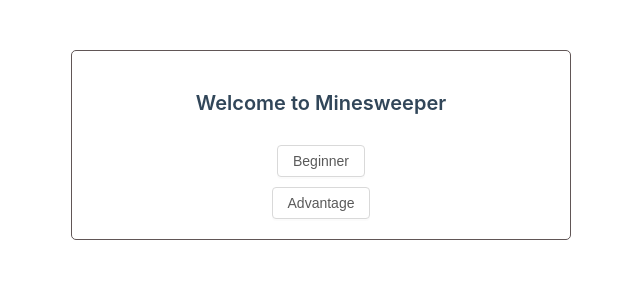
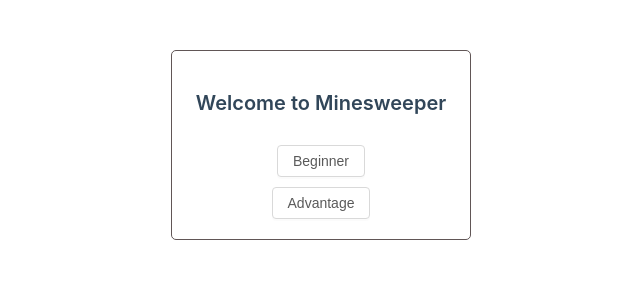
Before and after one commit to nhanm/minesweeper, a React (Create React App) app: page / in a window 1280 px wide. Shown: the top 300 px of the page, without its empty margins (319-959 px from the left). Built offline with nearby package versions, Linux system fonts and the light colour scheme.

Commit message:
update layout

```diff
--- a/src/App.scss
+++ b/src/App.scss
@@ -29,7 +29,7 @@
 
 .app {
     text-align: center;
-    width: 500px;
+    max-width: 300px;
     margin: auto;
     // border: 1px solid;
     margin-top: 50px;
--- a/src/components/Board/Board.js
+++ b/src/components/Board/Board.js
@@ -220,7 +220,7 @@ class Board extends PureComponent {
 				onMouseLeave={this.handleMouseLeave}
 				style={{ pointerEvents: isEndGame || isFetching ? 'none' : 'unset' }}
 			>
-				{<div className="board__extra-info">Getting data...! Please wait</div>}
+				{isFetching && <div className="board__extra-info">Getting data...! Please wait</div>}
 				<div className="board__header">
 					<Timer defaultCount={mines} />
 					<Timer ref={this.timerRef} />
```
